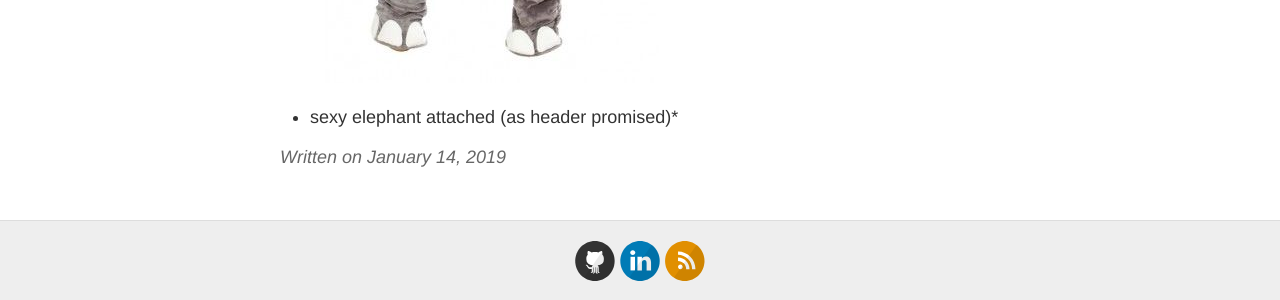
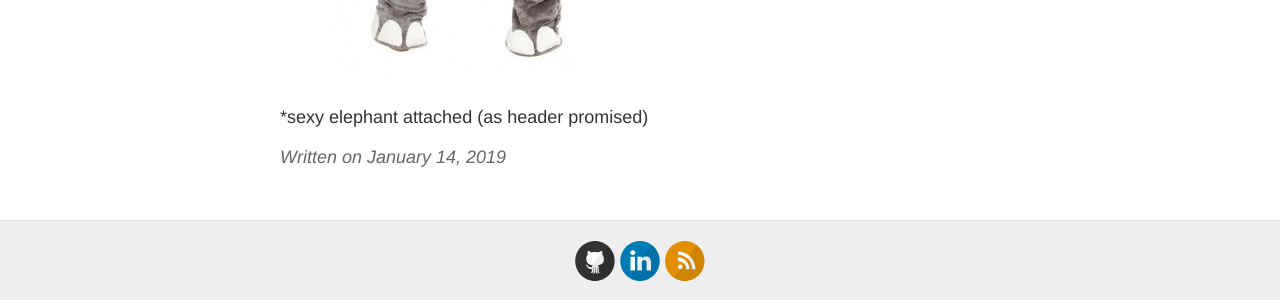
Before and after one commit to Nastradamus/nastradamus.github.io, a Jekyll site: the page built from _posts/2019-1-14-The-First-Tuple.md, in a window 1280 px wide. Shown: the part 919-1219 px from the top of the page. Built offline with Jekyll 4.4.1, drawn with Linux system fonts in a browser that asks for light colours; comment, search, counter and statistics services are not loaded.

```diff
--- a/_posts/2019-1-14-The-First-Tuple.md
+++ b/_posts/2019-1-14-The-First-Tuple.md
@@ -6,4 +6,5 @@ title: "BEGIN; INSERT INTO public.blog VALUES ('The First Record'); COMMIT;"
 This is my first post.
 Here I will post my experience with PostgreSQL.
 ![sexy elephant]({{ site.baseurl }}http://nastradamus.github.io/images/sexy_elephants/1.jpg "sexy elephant")
-* sexy elephant attached (as header promised)*
+
+*sexy elephant attached (as header promised)
```
